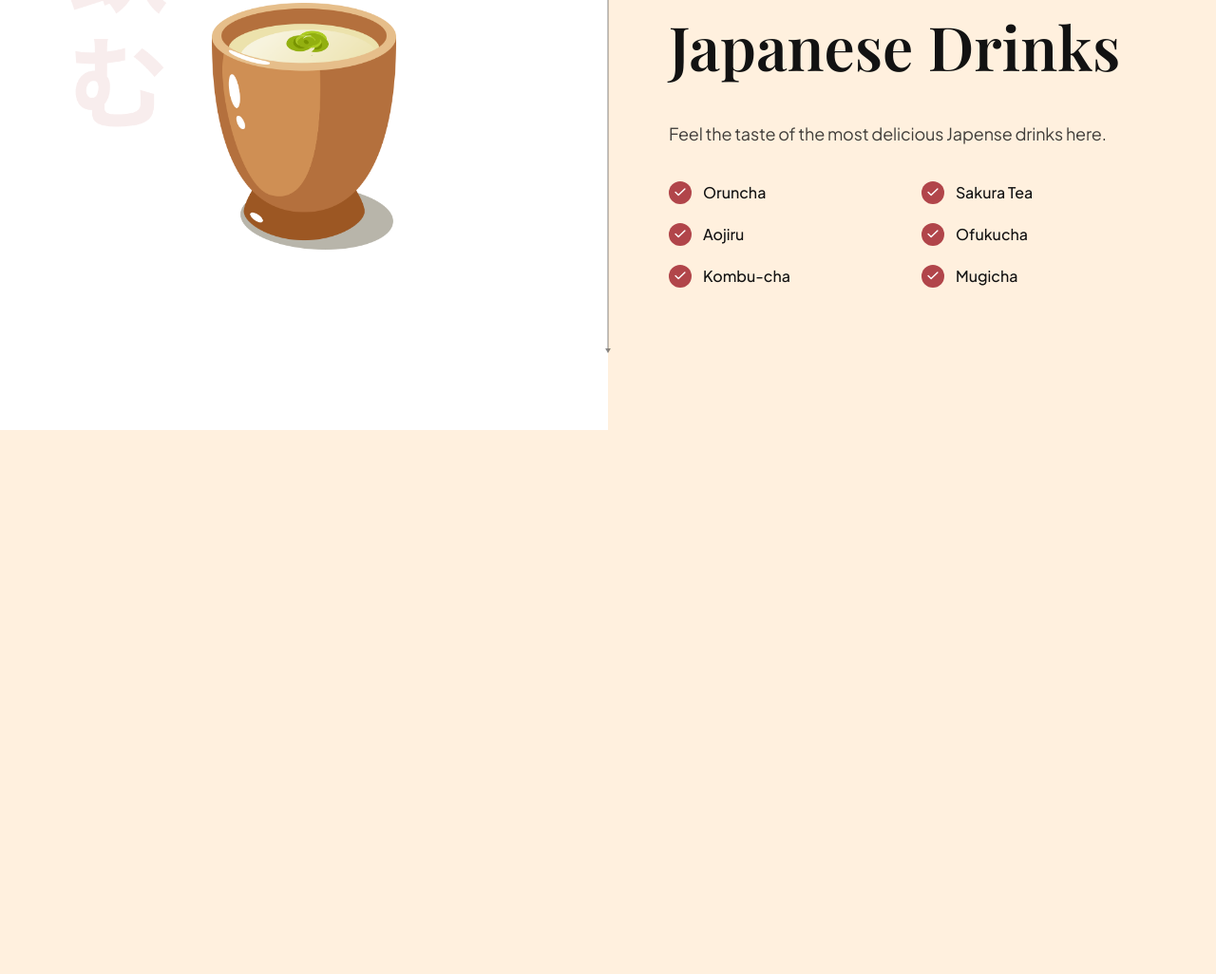
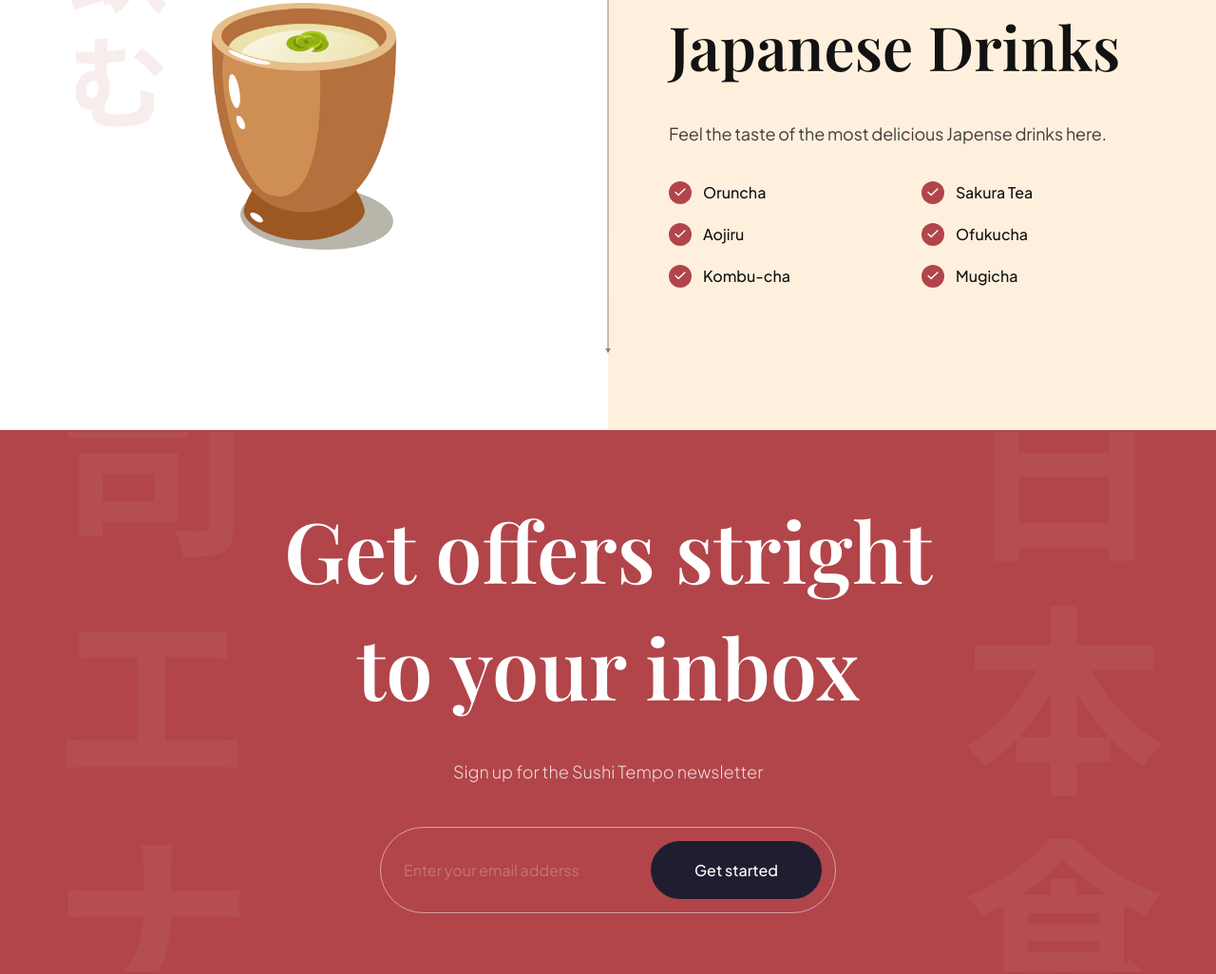
Before and after one commit to ostandrey/sushi-order-site, a website built with Vite: page index.html in a window 1280 px wide. Shown: the part 3245-4271 px from the top of the page at 95% size. Before the commit the page ends 3698 px from the top, so only its background shows below. Built offline with nearby package versions, Linux system fonts and the light colour scheme.

Commit message:
feat: add subscription section

```diff
--- /dev/null
+++ b/css/sections/subscribe.css
@@ -0,0 +1,85 @@
+.subscription {
+  flex-direction: column;
+
+  padding: 64px;
+  background-color: var(--primary-color);
+  background-image: url('../../assets/subscribe_bg.png');
+  background-position: center;
+  background-repeat: no-repeat;
+  background-size: contain;
+
+  overflow: hidden;
+}
+
+.subscription h2 {
+  font-size: 88px;
+  font-family: var(--playfair-display);
+  font-weight: 600;
+  line-height: 123px;
+
+  color: var(--color-white);
+  text-align: center;
+}
+
+.subscription p {
+  font-size: 18px;
+  font-family: var(--plus-jakarta-sans);
+  font-weight: 300;
+  line-height: 36px;
+
+  margin-top: 32px;
+
+  color: rgba(255, 255, 255, 0.8);
+  text-align: center;
+}
+
+.subscription__form {
+  min-width: 480px;
+  margin-top: 40px;
+  padding: 14px 14px 14px 24px;
+
+  display: flex;
+  gap: 10px;
+
+  border: 1px solid rgba(255, 255, 255, 0.5);
+  border-radius: 46px;
+}
+
+.subscription__form input {
+  flex: 1;
+
+  font-size: 16px;
+  font-weight: 400;
+  font-family: var(--plus-jakarta-sans);
+
+  color: var(--color-white);
+  opacity: 0.5;
+
+  background: transparent;
+  border: none;
+  outline: none;
+}
+
+.subscription__form input::placeholder {
+  color: var(--color-white);
+  opacity: 0.5;
+}
+
+.subscription__form button {
+  padding: 20px;
+  min-width: 180px;
+
+  font-size: 16px;
+  font-weight: 500;
+  font-family: var(--plus-jakarta-sans);
+  color: var(--color-white);
+
+  text-align: center;
+
+  background: var(--black-400);
+  border-radius: 46px;
+  border: none;
+  outline: none;
+
+  cursor: pointer;
+}
--- a/css/style.css
+++ b/css/style.css
@@ -7,7 +7,7 @@
 @import url('sections/about.css');
 @import url('sections/popular.css');
 @import url('sections/trending.css');
-/* @import url('sections/subscribe.css'); */
+@import url('sections/subscribe.css');
 /* @import url('sections/footer.css'); */
 
 /* CSS variables for reusablity across all files (including above imported) */
--- a/index.html
+++ b/index.html
@@ -294,6 +294,19 @@
       </section>
     </section>
 
+    <section class="subscription flex-center" id="services">
+      <h2 data-aos="flip-down">
+        Get offers stright <br />
+        to your inbox
+      </h2>
+      <p data-aos="flip-up">Sign up for the Sushi Tempo newsletter</p>
+
+      <div class="subscription__form" data-aos="fade-up">
+        <input type="text" placeholder="Enter your email adderss" />
+        <button>Get started</button>
+      </div>
+    </section>
+
     <script src="js/script.js" type="module"></script>
   </body>
 </html>
```
